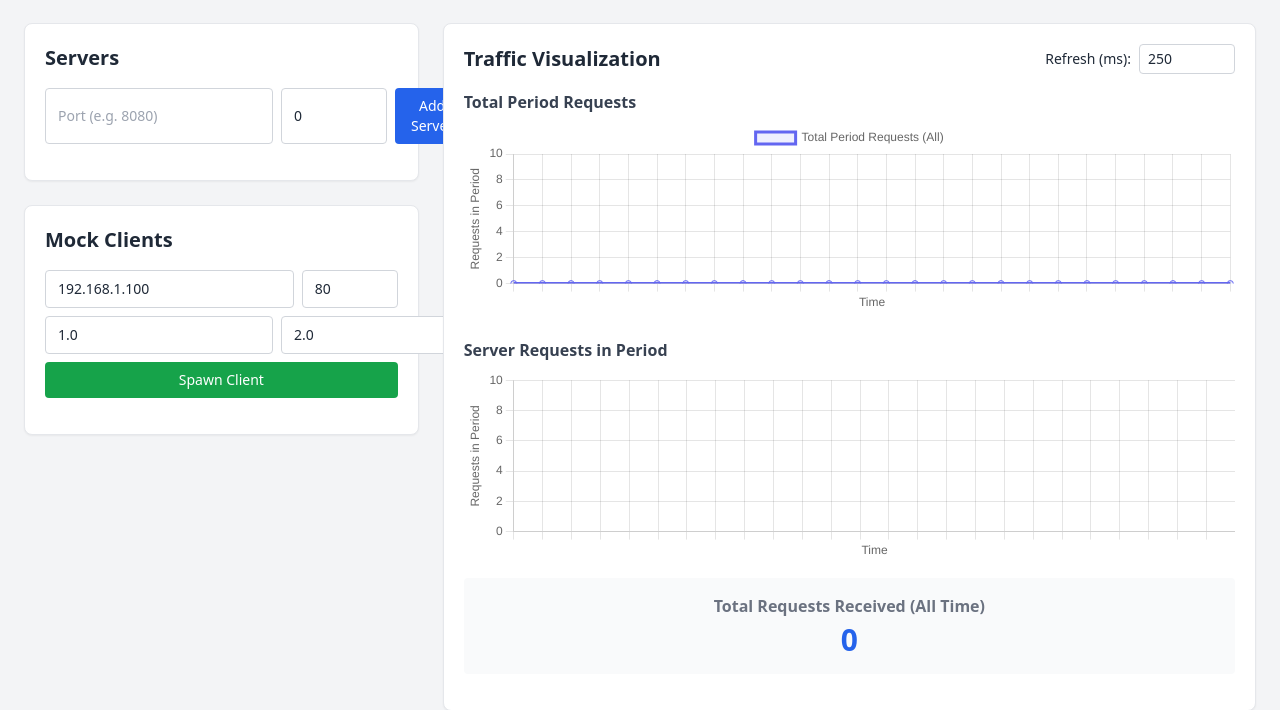
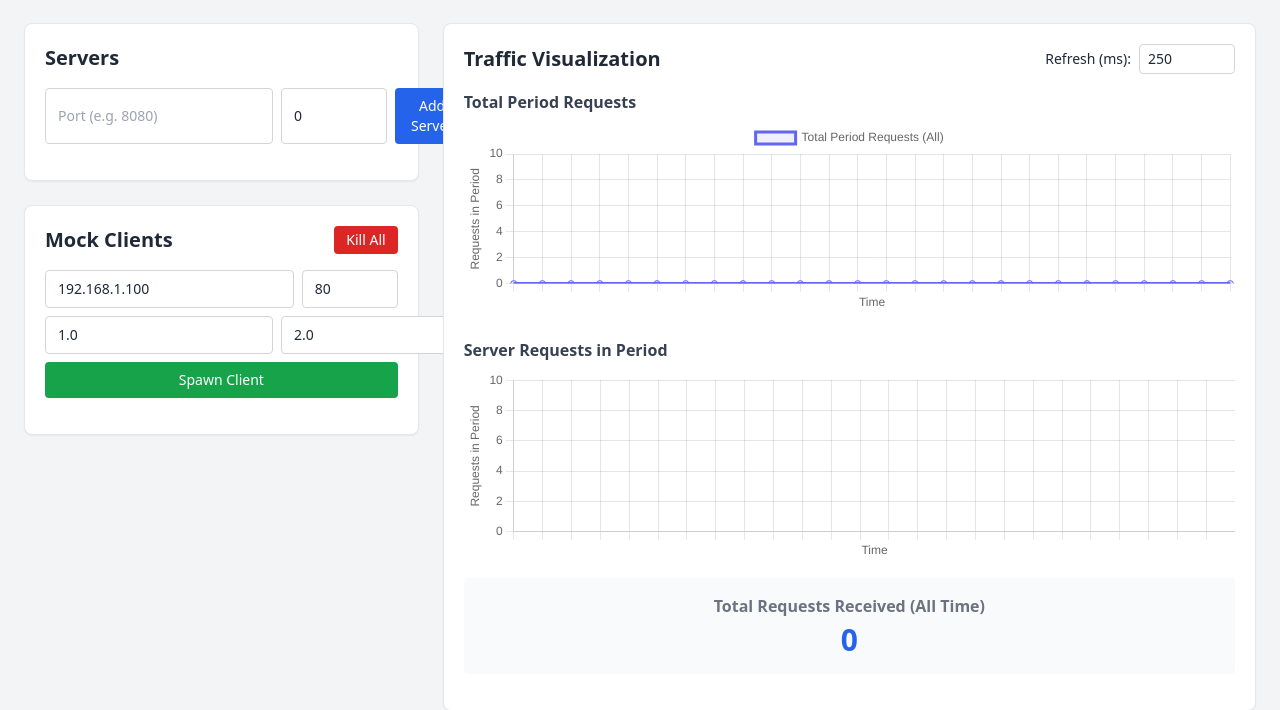
Before and after one commit to Tanish-Desai/Esp32LoadBal, a Flask app: page / in a window 1280 px wide. Shown: the part 61-771 px from the top of the page. Run offline with Flask 3, Linux system fonts and the light colour scheme; data that the repository does not hold is empty; some libraries are stand-ins or nearby versions.

Commit message:
feat: update server latency management and UI controls for client termination

```diff
--- a/ui/app.py
+++ b/ui/app.py
@@ -93,7 +93,6 @@ def get_servers():
             'port': port,
             'ip': srv.ip_address,
             'running': srv.running,
-            'stalled': srv.stalled,
             'max_clients': srv.max_clients,
             'latency': srv.latency
         })
@@ -132,19 +131,14 @@ def stop_server(port):
     servers[port].stop()
     return jsonify({'status': 'stopped'})
 
-@app.route('/api/servers/<int:port>/stall', methods=['POST'])
-def stall_server(port):
+@app.route('/api/servers/<int:port>/latency', methods=['POST'])
+def update_server_latency(port):
     if port not in servers:
         return jsonify({'error': 'Server not found'}), 404
-    servers[port].stall()
-    return jsonify({'status': 'stalled'})
-
-@app.route('/api/servers/<int:port>/resume', methods=['POST'])
-def resume_server(port):
-    if port not in servers:
-        return jsonify({'error': 'Server not found'}), 404
-    servers[port].resume()
-    return jsonify({'status': 'resumed'})
+    data = request.json
+    latency = float(data.get('latency', 0.0))
+    servers[port].set_latency(latency)
+    return jsonify({'status': 'updated'})
 
 @app.route('/api/servers/<int:port>/delete', methods=['DELETE'])
 def delete_server(port):
@@ -197,6 +191,13 @@ def stop_client(client_id):
     del builders[client_id]
     return jsonify({'status': 'stopped'})
 
+@app.route('/api/clients/stop_all', methods=['POST'])
+def stop_all_clients():
+    for cid in list(builders.keys()):
+        builders[cid].stop()
+        del builders[cid]
+    return jsonify({'status': 'stopped all'})
+
 
 if __name__ == '__main__':
     # Run using eventlet or native depending on environment
--- a/ui/static/app.js
+++ b/ui/static/app.js
@@ -204,7 +204,7 @@ socket.on('server_event', (data) => {
         if (el) el.innerText = totalRequestsReceived;
     }
 
-    if (['START', 'STOP', 'STALL', 'RESUME'].includes(data.action)) {
+    if (['START', 'STOP', 'LATENCY_UPDATE'].includes(data.action)) {
         refreshState();
     }
 });
@@ -266,22 +266,24 @@ function renderServers() {
         d.className = 'border border-gray-200 dark:border-gray-700 rounded p-3 flex justify-between items-center text-sm bg-white dark:bg-gray-800';
 
         let statusTag = s.running
-            ? (s.stalled ? '<span class="text-orange-600 dark:text-orange-500 font-bold">Stalled</span>' : '<span class="text-green-600 dark:text-green-500 font-bold">Running</span>')
+            ? '<span class="text-green-600 dark:text-green-500 font-bold">Running</span>'
             : '<span class="text-gray-500 dark:text-gray-400 font-bold">Stopped</span>';
 
         d.innerHTML = `
             <div>
-                <strong class="dark:text-white">Port ${s.port}</strong> <span class="text-gray-500 dark:text-gray-400 text-xs">(${s.ip}, Lag: ${s.latency}%)</span>
+                <strong class="dark:text-white">Port ${s.port}</strong> <span class="text-gray-500 dark:text-gray-400 text-xs">(${s.ip})</span>
                 <div class="mt-1">${statusTag}</div>
             </div>
-            <div class="flex gap-1 flex-col">
-                <div class="flex gap-1 justify-end">
+            <div class="flex gap-2 flex-col items-end">
+                <div class="flex items-center gap-2">
+                    <label class="text-xs text-gray-500 dark:text-gray-400">Latency %</label>
+                    <input type="number" min="0" max="100" value="${s.latency}" onchange="updateLatency(${s.port}, this.value)" class="w-16 border border-gray-300 dark:border-gray-600 dark:bg-gray-700 dark:text-white rounded px-1 py-1 text-xs text-right">
+                </div>
+                <div class="flex gap-1 justify-end mt-1">
                     ${!s.running ? `<button onclick="cmdServer(${s.port}, 'start')" class="bg-green-100 text-green-700 dark:bg-green-900 dark:text-green-200 px-2 py-1 hover:bg-green-200 dark:hover:bg-green-800 rounded">Start</button>` : ''}
-                    ${s.running && !s.stalled ? `<button onclick="cmdServer(${s.port}, 'stall')" class="bg-orange-100 text-orange-700 dark:bg-orange-900 dark:text-orange-200 px-2 py-1 hover:bg-orange-200 dark:hover:bg-orange-800 rounded">Stall</button>` : ''}
-                    ${s.running && s.stalled ? `<button onclick="cmdServer(${s.port}, 'resume')" class="bg-blue-100 text-blue-700 dark:bg-blue-900 dark:text-blue-200 px-2 py-1 hover:bg-blue-200 dark:hover:bg-blue-800 rounded">Resume</button>` : ''}
                     ${s.running ? `<button onclick="cmdServer(${s.port}, 'stop')" class="bg-red-100 text-red-700 dark:bg-red-900 dark:text-red-200 px-2 py-1 hover:bg-red-200 dark:hover:bg-red-800 rounded">Stop</button>` : ''}
                 </div>
-                <button onclick="cmdServer(${s.port}, 'delete', 'DELETE')" class="text-xs text-red-500 hover:underline text-right">Remove</button>
+                <button onclick="cmdServer(${s.port}, 'delete', 'DELETE')" class="text-xs text-red-500 hover:underline text-right mt-1">Remove</button>
             </div>
         `;
         container.appendChild(d);
@@ -315,10 +317,23 @@ window.cmdServer = async (port, action, method='POST') => {
     setTimeout(refreshState, 200); // give backend a slice to finish
 };
 
+window.updateLatency = async (port, latencyValue) => {
+    await fetchApi(`/api/servers/${port}/latency`, {
+        method: 'POST',
+        body: JSON.stringify({ latency: latencyValue })
+    });
+    setTimeout(refreshState, 200);
+};
+
 window.cmdClient = async (id, action, method='POST') => {
     await fetchApi(`/api/clients/${id}/${action}`, { method });
     setTimeout(refreshState, 200);
-}
+};
+
+window.cmdKillAllClients = async () => {
+    await fetchApi(`/api/clients/stop_all`, { method: 'POST' });
+    setTimeout(refreshState, 200);
+};
 
 // Forms
 document.getElementById('form-create-server').addEventListener('submit', async (e) => {
--- a/ui/templates/index.html
+++ b/ui/templates/index.html
@@ -75,7 +75,12 @@
                 <!-- Client Management -->
                 <div
                     class="bg-white dark:bg-gray-800 p-5 rounded-lg shadow-sm border border-gray-200 dark:border-gray-700">
-                    <h2 class="text-xl font-bold mb-4 dark:text-white">Mock Clients</h2>
+                    <div class="flex justify-between items-center mb-4">
+                        <h2 class="text-xl font-bold dark:text-white">Mock Clients</h2>
+                        <button onclick="cmdKillAllClients()"
+                            class="bg-red-600 text-white px-3 py-1 rounded text-sm font-medium hover:bg-red-700">Kill
+                            All</button>
+                    </div>
 
                     <form id="form-create-client" class="mb-4">
                         <div class="flex gap-2 mb-2">
```
Also changed, not shown: server-client/server.py (+5 -14 lines).
